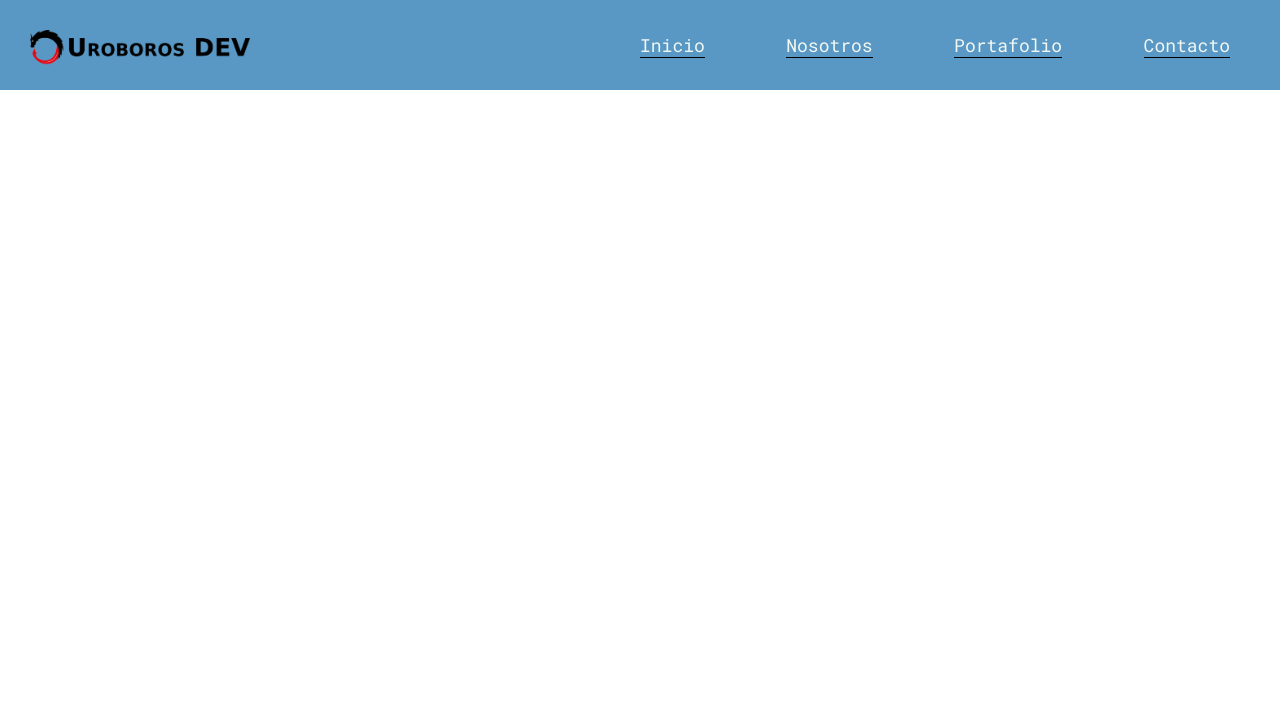
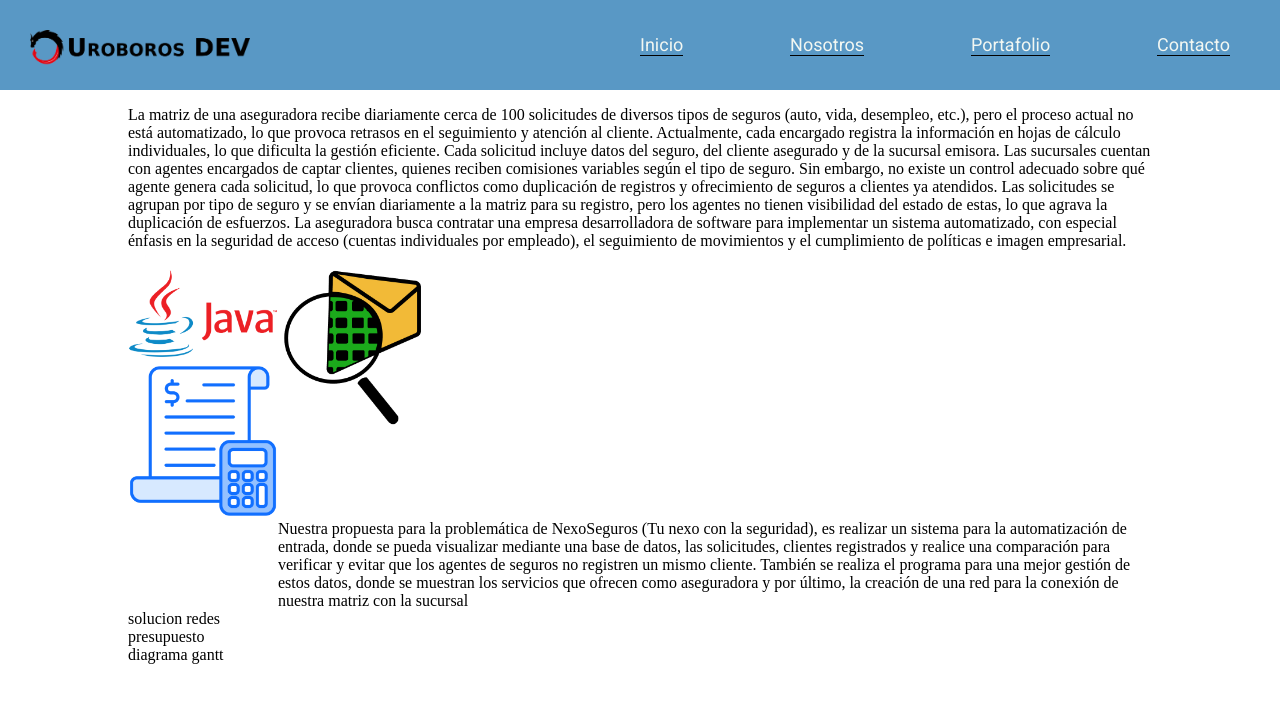
Before and after one commit to Cesar-Galahad/Cesar-Galahad.github.io, a plain HTML site: page docs/pages/uroboros-pages/proyectos.html in a window 1280 px wide. Drawn offline with Linux system fonts and the light colour scheme.

Commit message:
actualizacion

```diff
--- a/docs/pages/uroboros-pages/proyectos.html
+++ b/docs/pages/uroboros-pages/proyectos.html
@@ -6,21 +6,59 @@
     <title>Uroboros Dev</title>
     <link rel="stylesheet" href="/docs/styles/uroboros-style/uroborostyle.css">
     <link rel="icon" href="/docs/assets/uroboros-assets/Logo.png">
+    <link rel="stylesheet" href="/docs/styles/uroboros-style/proyectos.css">
 </head>
 <body>
     <header>
         <nav>
             <section class="nav-logo-container">
-                <a href="/"><img src="/docs/assets/uroboros-assets/Logo-nav.png" alt="Logo"></a>
+                <a href="/docs/pages/uroboros-pages/iniciopage.html"><img src="/docs/assets/uroboros-assets/Logo-nav.png" alt="Logo"></a>
             </section>
             <section class="links-navbar">
-                <a href="">Inicio</a>
-                <a href="">Nosotros</a>
-                <a href="">Portafolio</a>
-                <a href="">Contacto</a>
+                <a href="/docs/pages/uroboros-pages/iniciopage.html">Inicio</a>
+                <a href="/docs/pages/uroboros-pages/nosotrospage.html">Nosotros</a>
+                <a href="/docs/pages/uroboros-pages/proyectos.html">Portafolio</a>
+                <a href="/docs/pages/uroboros-pages/contactopage.html">Contacto</a>
             </section>
         </section>
         </nav>
     </header>
+    <main>
+        <Section class="problematica">
+            <p>
+                La matriz de una aseguradora recibe diariamente cerca de 100 solicitudes de diversos tipos de seguros (auto, vida, desempleo, etc.), pero el proceso actual no está automatizado, lo que provoca retrasos en el seguimiento y atención al cliente. Actualmente, cada encargado registra la información en hojas de cálculo individuales, lo que dificulta la gestión eficiente.
+
+Cada solicitud incluye datos del seguro, del cliente asegurado y de la sucursal emisora. Las sucursales cuentan con agentes encargados de captar clientes, quienes reciben comisiones variables según el tipo de seguro. Sin embargo, no existe un control adecuado sobre qué agente genera cada solicitud, lo que provoca conflictos como duplicación de registros y ofrecimiento de seguros a clientes ya atendidos.
+
+Las solicitudes se agrupan por tipo de seguro y se envían diariamente a la matriz para su registro, pero los agentes no tienen visibilidad del estado de estas, lo que agrava la duplicación de esfuerzos.
+
+La aseguradora busca contratar una empresa desarrolladora de software para implementar un sistema automatizado, con especial énfasis en la seguridad de acceso (cuentas individuales por empleado), el seguimiento de movimientos y el cumplimiento de políticas e imagen empresarial.
+            </p>
+        </Section>
+        <Section class="propuesta">
+            <div class="item item-text">
+                Nuestra propuesta para la problemática de NexoSeguros (Tu nexo con la seguridad), es realizar un sistema para la automatización de entrada, donde se pueda visualizar mediante una base de datos, las solicitudes, clientes registrados y realice una comparación para verificar y evitar que los agentes de seguros no registren un mismo cliente.
+También se realiza el programa para una mejor gestión de estos datos, donde se muestran los servicios que ofrecen como aseguradora y por último, la creación de una red para la conexión de nuestra matriz con la sucursal
+            </div>
+            <div class="item item-img1">
+                <img src="/docs/assets/uroboros-assets/Java-logo.png" alt="">
+            </div>
+            <div class="item item-img2">
+                <img src="/docs/assets/uroboros-assets/cisco.png" alt="">
+            </div>
+            <div class="item item-img3">
+                <img src="/docs/assets/uroboros-assets/budget.png" alt="">
+            </div>
+        </Section>
+        <Section>
+            solucion redes
+        </Section>
+        <Section>
+            presupuesto
+        </Section>
+        <Section>
+            diagrama gantt
+        </Section>
+
 </body>
 </html>
--- a/docs/styles/uroboros-style/nosotros.css
+++ b/docs/styles/uroboros-style/nosotros.css
@@ -12,36 +12,50 @@ body{
     padding: 0;
 
 }
-.carrusel{
-    width: 40%;
-    max-width: 120em;
-    background-color: lightblue;
+main{
+    max-width: 80%;
+    margin: 0 auto;
 }
-.carrusel .grande{
-    width: 400%;
-    background-color: orange;
-
-    display: flex;
-    flex-flow: row nowrap;
-    justify-content: flex-start;
-    align-items: center;
+header{
+    top: 0;
+    position: fixed;
 }
-.carrusel .img{
-    width: calc( 100% / 4);
-    background-attachment: green;
+.hero{
+    margin-top: 200px;
+    padding-bottom: 30px;
+    min-height: 60vh;
+    display: grid;
+    grid-template-columns: 2fr 3fr;
+    grid-auto-rows: 400px;
+    border-bottom: 1px solid var(--gray);
 }
-.carrusel .puntos{
+.info{
+    align-self: center;
+    font-family: 'roboto', monospace;
+    font-size: large;
+}
+.hero-image{
     width: 100%;
-    background-color: red;
-    padding: 1em;
-
-    display: flex;
-    flex-flow: row nowrap;
-    justify-content: center;
-    align-items: center;
+    height: 100%;
+    object-fit: contain;
 }
-.carrusel .punto{
-    width: 1em;
-    height: 1em;
-    background-color: blue;
+.valores{
+    margin-top: 30px;
+    padding-bottom: 30px;
+    display: grid;
+    grid-template-columns: 1fr 2fr;
+    grid-auto-rows: 300px;
+    row-gap: 20px;
+    border-bottom: 1px solid var(--gray);
+    font-family: 'roboto', monospace;
+    font-size: large;
 }
+.valores div img{
+    width: 170px;;
+}
+.item-image {
+    justify-self: center;
+}
+.item-text{
+    align-self: center;
+}
--- /dev/null
+++ b/docs/styles/uroboros-style/proyectos.css
@@ -0,0 +1,47 @@
+@import url('https://fonts.googleapis.com/css?family=Roboto+Mono:400,500,700|Roboto+Slab:400,700|Roboto:400,500,700,900&display=swap');
+:root{
+   --Urored: #e30613;
+   --backr: #232020;
+   --cream: #F2f7f2;
+   --gray: #7d8491;
+   --celeste: #5998c5;
+
+}
+body{
+    margin: 0;
+    padding: 0;
+
+}
+main{
+    max-width: 80%;
+    margin: 0 auto;
+    padding: 90px;
+}
+header{
+    top: 0;
+    position: fixed;
+}
+
+.propuesta{
+    display: grid;
+    grid-template-columns: 1f;
+    grid-template-rows: 100px;
+    grid-template-areas:
+    "text text text"
+    "image1 image 2 image3";
+}
+.item-text{
+    grid-area: text;
+}
+.item-image1{
+    grid-area: image1;
+}
+.item-image2{
+    grid-area: image2;
+}
+.item-image3{
+    grid-area: image3;
+}
+.propuesta div img{
+    width: 150px;
+}
--- a/docs/styles/uroboros-style/uroborostyle.css
+++ b/docs/styles/uroboros-style/uroborostyle.css
@@ -13,7 +13,7 @@ body{
 
 }
 a{
-    font-family: 'roboto mono', monospace;
+    font-family: 'roboto', monospace;
     font-size: 18px;
     text-decoration: none;
     display: inline;
```
Also changed, not shown: docs/pages/uroboros-pages/contactopage.html (+5 -5 lines), docs/pages/uroboros-pages/iniciopage.html (+5 -5 lines), docs/pages/uroboros-pages/nosotrospage.html (+33 -19 lines), docs/assets/logo.png (deleted), docs/assets/uroboros-assets/Java-logo.png (added), docs/assets/uroboros-assets/budget.png (added), docs/assets/uroboros-assets/cisco.png (added), docs/assets/uroboros-assets/fondo_uroboros.jpg (deleted), docs/assets/uroboros-assets/valores.png (renamed from docs/assets/uroboros-assets/valorees.png).
